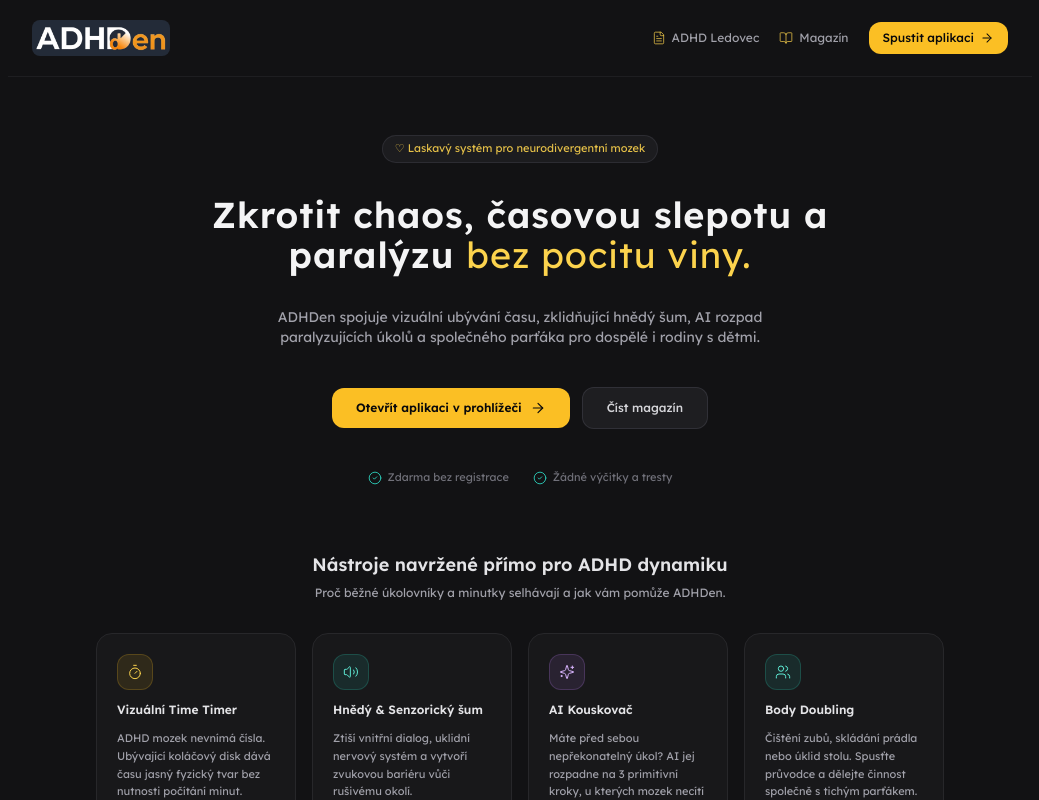
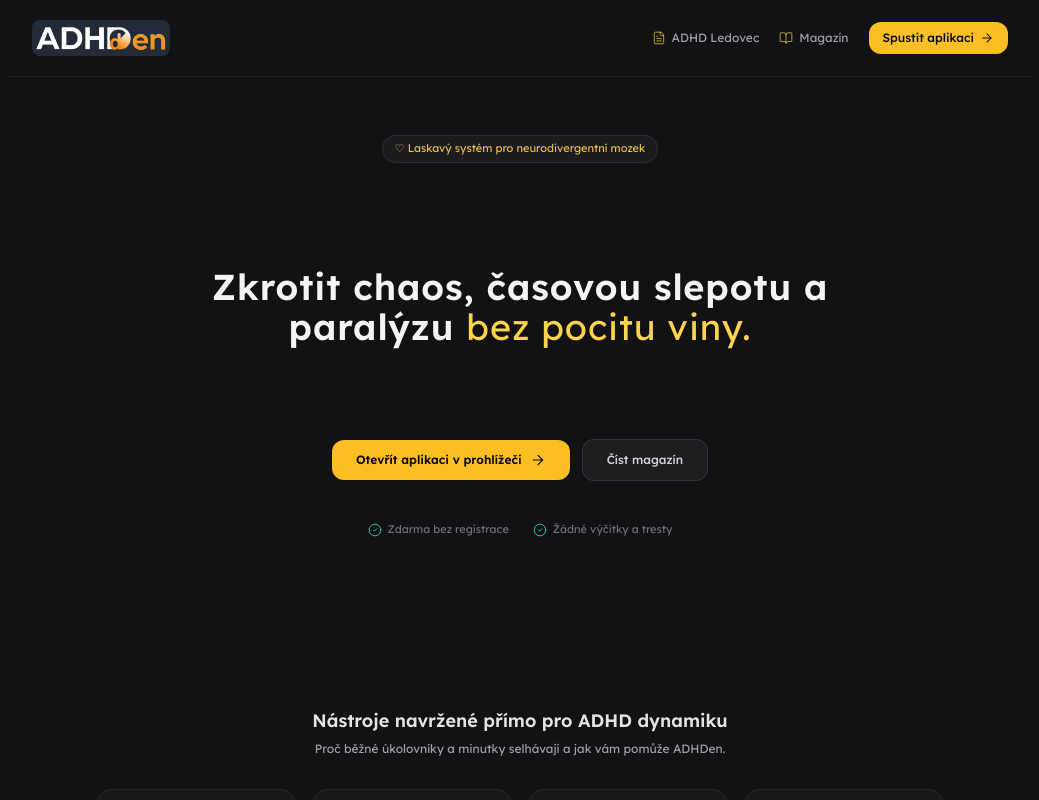
Before and after one commit to onlinejitka/ADHden, a Next.js app: page / in a window 1280 px wide. Shown: the top 800 px of the page, without its empty margins (120-1159 px from the left). Built offline with nearby package versions, Linux system fonts and the light colour scheme; no server answers.

Commit message:
Add spacing divs for layout adjustments

```diff
--- a/app/page.tsx
+++ b/app/page.tsx
@@ -70,14 +70,14 @@ export default async function LandingPage() {
               <span>♡ Laskavý systém pro neurodivergentní mozek</span>
             </div>
 
+            <div className="h-10" /> {/* Mezera 64 px */}
+
             <h1 className="text-2xl sm:text-3xl md:text-4xl font-semibold text-zinc-100 max-w-2xl mx-auto leading-normal tracking-wide">
               Zkrotit chaos, časovou slepotu a paralýzu{" "}
               <span className="text-amber-300 font-normal">bez pocitu viny.</span>
             </h1>
 
-            <p className="text-xs sm:text-sm text-zinc-400 max-w-xl mx-auto leading-relaxed">
-              ADHDen spojuje vizuální ubývání času, zklidňující hnědý šum, AI rozpad paralyzujících úkolů a společného parťáka pro dospělé i rodiny s dětmi.
-            </p>
+           <div className="h-5" /> {/* Mezera 64 px */}
 
             <div className="flex flex-col sm:flex-row items-center justify-center gap-3 pt-2">
               <Link
@@ -105,6 +105,8 @@ export default async function LandingPage() {
               </span>
             </div>
           </div>
+
+          <div className="h-10" /> {/* Mezera 64 px */}
 
           {/* Sekce Nástrojů */}
           <section className="space-y-6 text-left">
```
